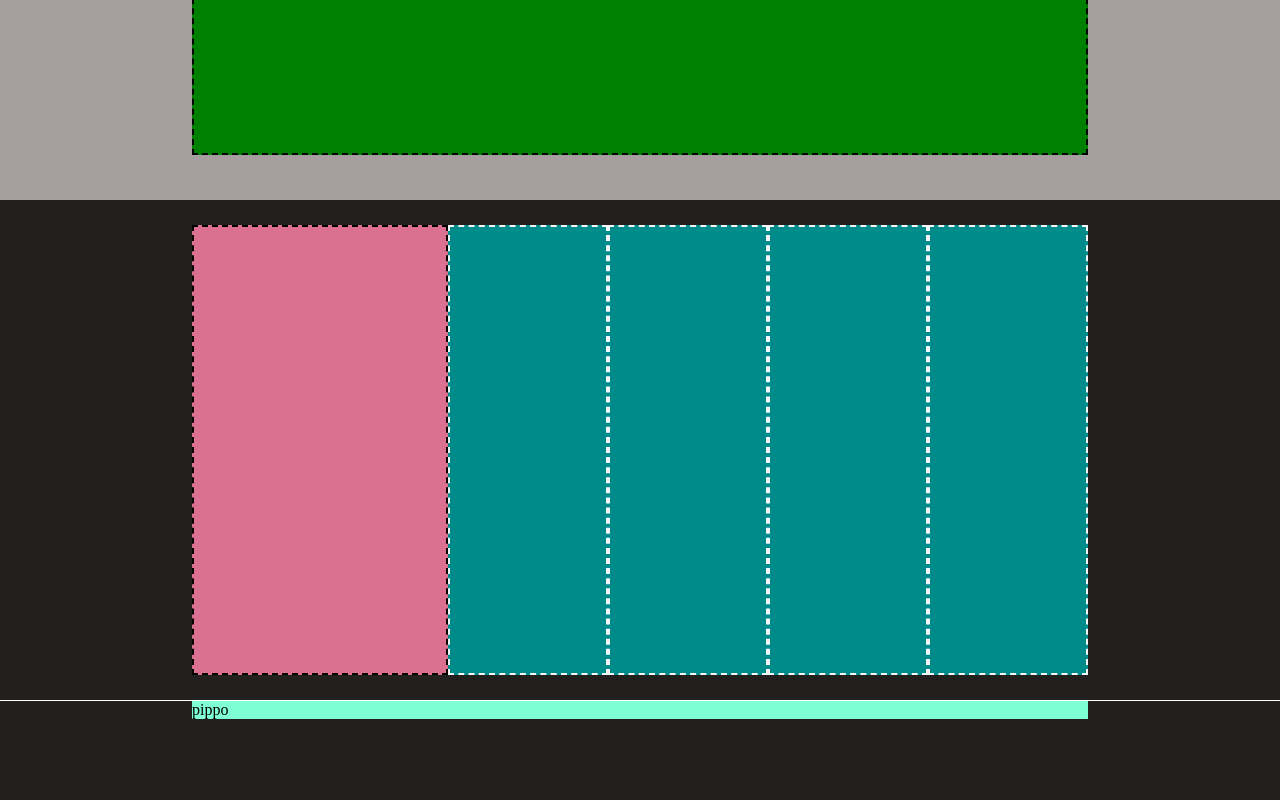
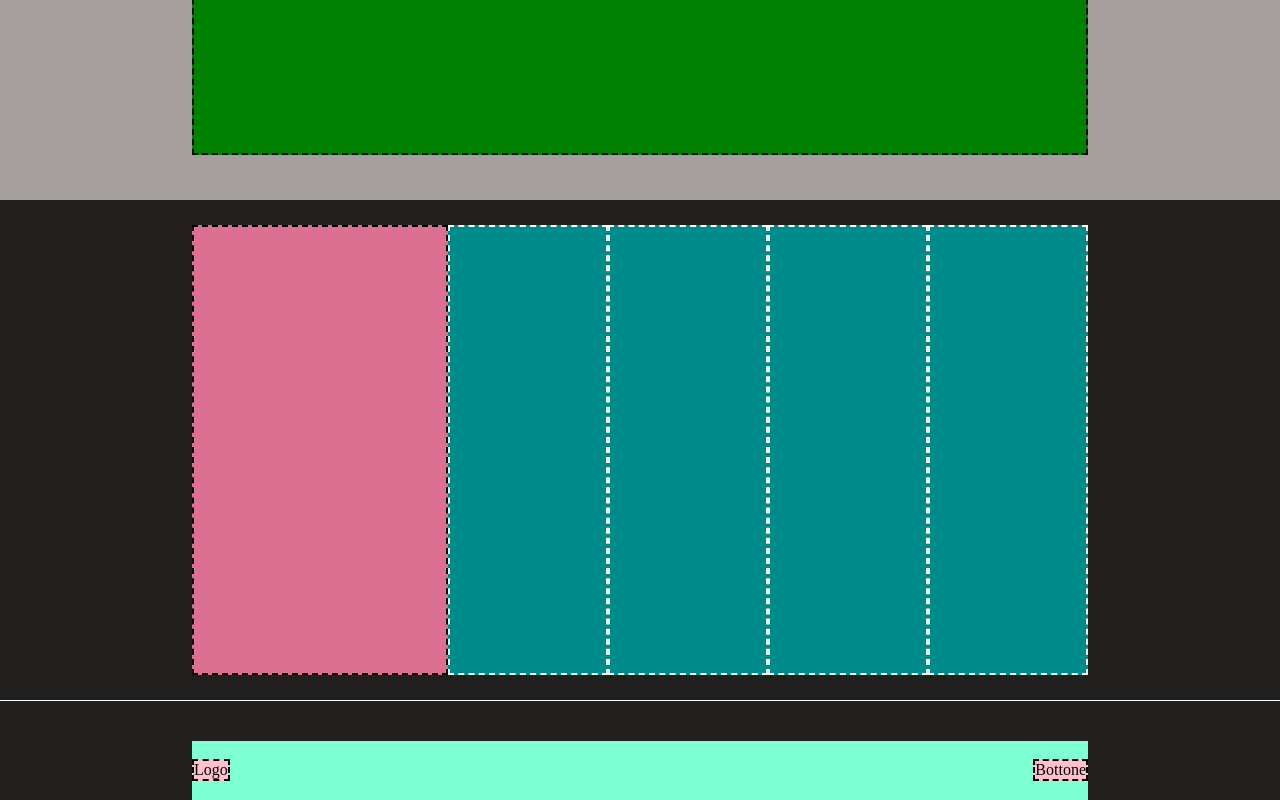
Before and after one commit to Amin23ElKassimi/htmlcss-struttura-discord, a plain HTML site: page index.html in a window 1280 px wide. Shown: the part 2818-3618 px from the top of the page. Drawn offline with Linux system fonts and the light colour scheme.

Commit message:
footer completato

```diff
--- a/index.html
+++ b/index.html
@@ -8,6 +8,7 @@
 </head>
 <body>
     <main>
+        <!-- NavBar -->
         <header class="background-sky">
             <div class="navbar background-orange clearfix">
                 <span id="logo" class="dashed-border">logo</span>
@@ -22,7 +23,6 @@
             </div>
 
         </header>
-
         <!-- Section 01-->
         <section class="background-blue">
             <div class="box0 background-palevioletred dashed-border">
@@ -59,15 +59,12 @@
             <div class="box5 background-darkcyan dashed-border-white"></div>
 
         </section>
-
-
-
-
-
-
+        <!-- Footer -->
         <footer class="background-black">
-            <div class="navbar-fotter background-marine clearfix">
-                pippo
+            <!-- NavBar -->
+            <div class="navbar-footer background-marine">
+                <span id="logo-foot" class="background-pink dashed-border" >Logo</span>
+                <span id="botton-foot" class="background-pink dashed-border">Bottone</span>
             </div>
 
         </footer>
--- a/styles/style.css
+++ b/styles/style.css
@@ -20,7 +20,7 @@
 }
 
 /* Header and Fotter Size */
-main > header, main > footer {
+main > header{
     height: 100px;
     position: relative;
 }
@@ -36,12 +36,6 @@ main > header, main > footer {
     transform: translate(-50%,-50%);
     min-width: 607px;
     font-size: larger;
-}
-.navbar-fotter{
-    position: relative;
-    width: 70%;
-    margin: auto;
-    bottom: 0;
 }
 
 #logo{
@@ -66,7 +60,6 @@ main > header, main > footer {
     text-align: end;
     padding: 2px;
 }
-
 
 
 /* Sections Sixe */
@@ -125,6 +118,23 @@ main > section {
     width: 12.5%;
  }
 
+/* Footer */
+footer{
+    height: 100px;
+    display: flex;
+    justify-content: center;
+    align-items: end;
+}
+.navbar-footer{
+    display: flex;
+    justify-content: space-between;
+    align-items: center;
+    width: 70%;
+    height: 60%;
+}
+
+
+
 
 /* Borders */
 main > footer{
```
